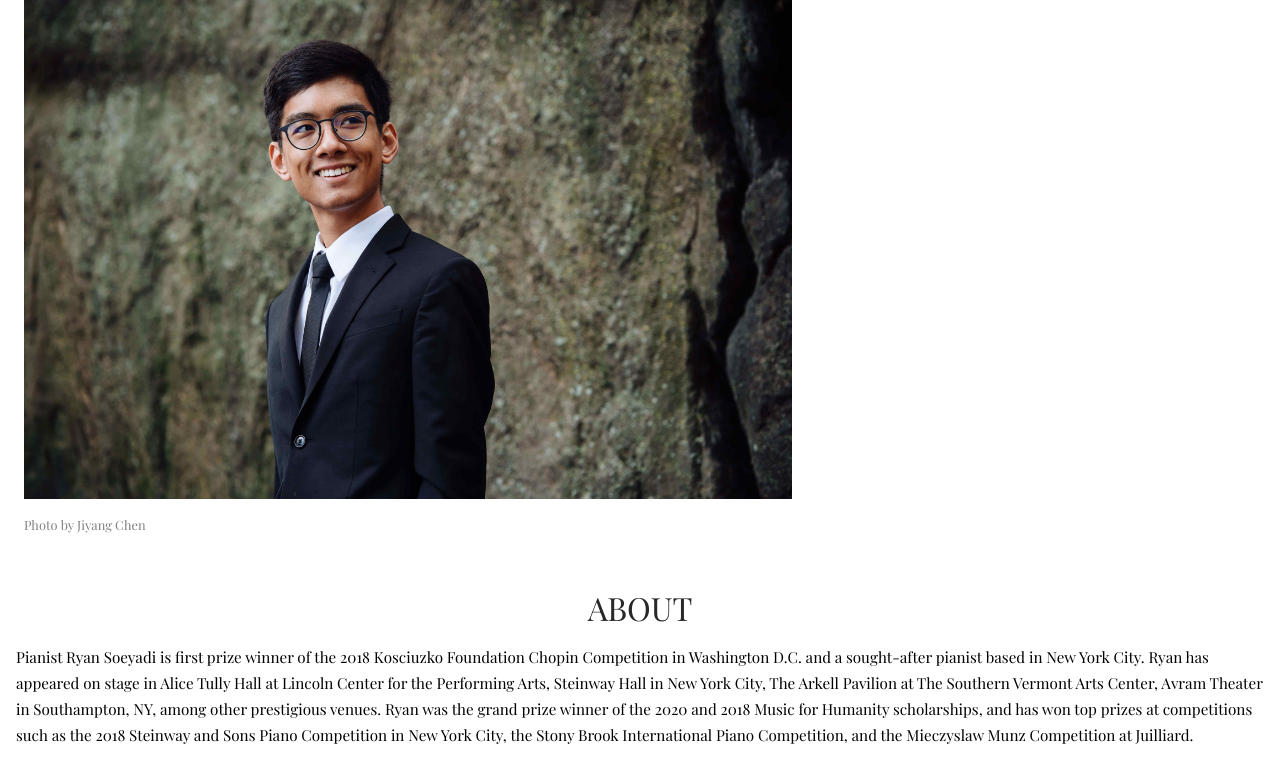
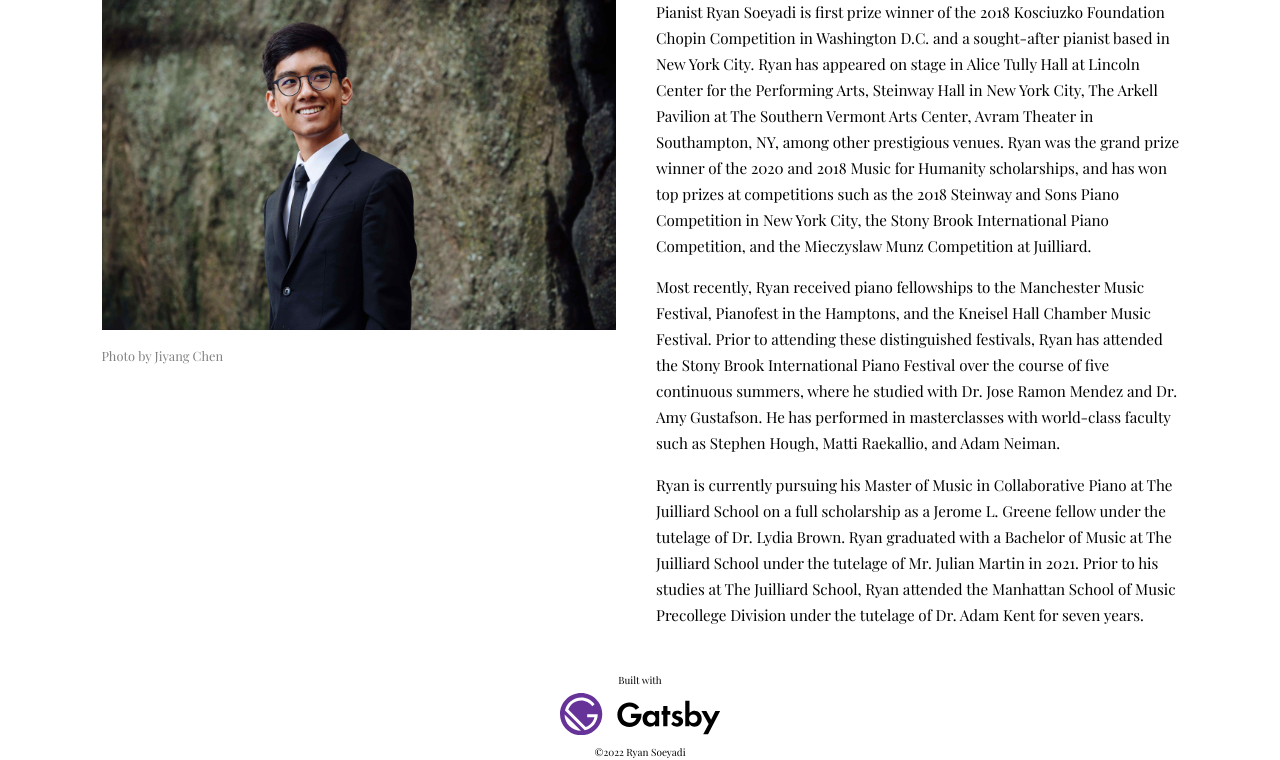
Before and after one commit to rsoeyadi/ryansoeyadipianist, a Gatsby site: page / in a window 1280 px wide. Shown: the part 357-1117 px from the top of the page. Built offline with nearby package versions, Linux system fonts and the light colour scheme; Gatsby itself is replaced by a stand-in of ours.

Commit message:
some media queries for desktop

```diff
--- a/src/pages/index.js
+++ b/src/pages/index.js
@@ -56,6 +56,16 @@ const StyledTitle = styled.div`
     }
   }
 `;
+
+const MainContent = styled.div`
+
+  @media only screen and (min-width: 1024px) {
+    display: grid;
+    grid-template-columns: 1fr 1fr;
+    max-width: 1125px;
+    margin: 0 auto 0;
+  }
+`;
 const index = () => {
   return (
     <>
@@ -67,9 +77,11 @@ const index = () => {
           </div>
           <span className="subtitle">Pianist</span>
         </StyledTitle>
-        <Aboutimg />
+        <MainContent>
+          <Aboutimg />
 
-        <BiographySection />
+          <BiographySection />
+        </MainContent>
       </Layout>
     </>
   );
```
Also changed, not shown: src/templates/blog-post.js (+8 -3 lines).
